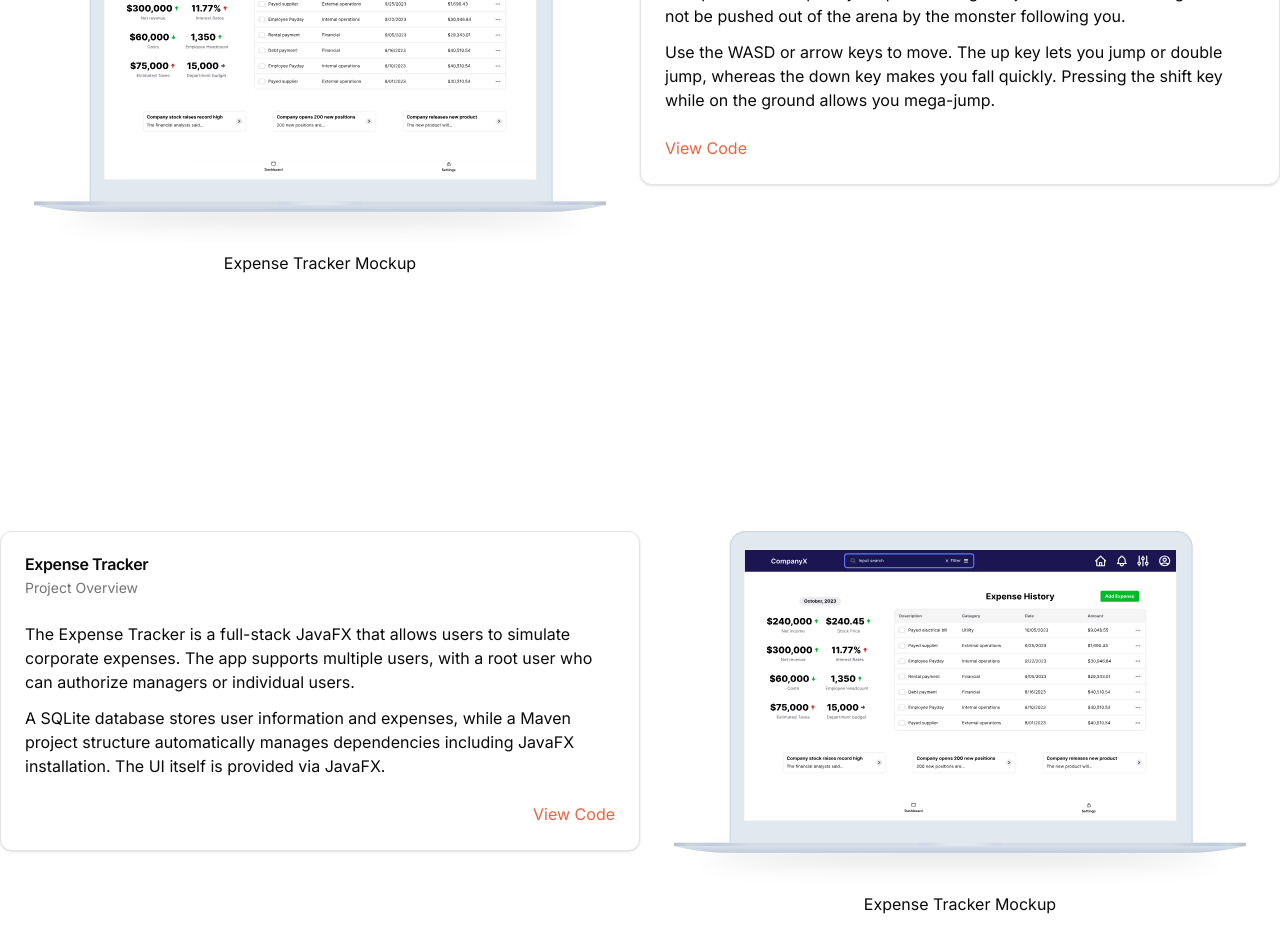
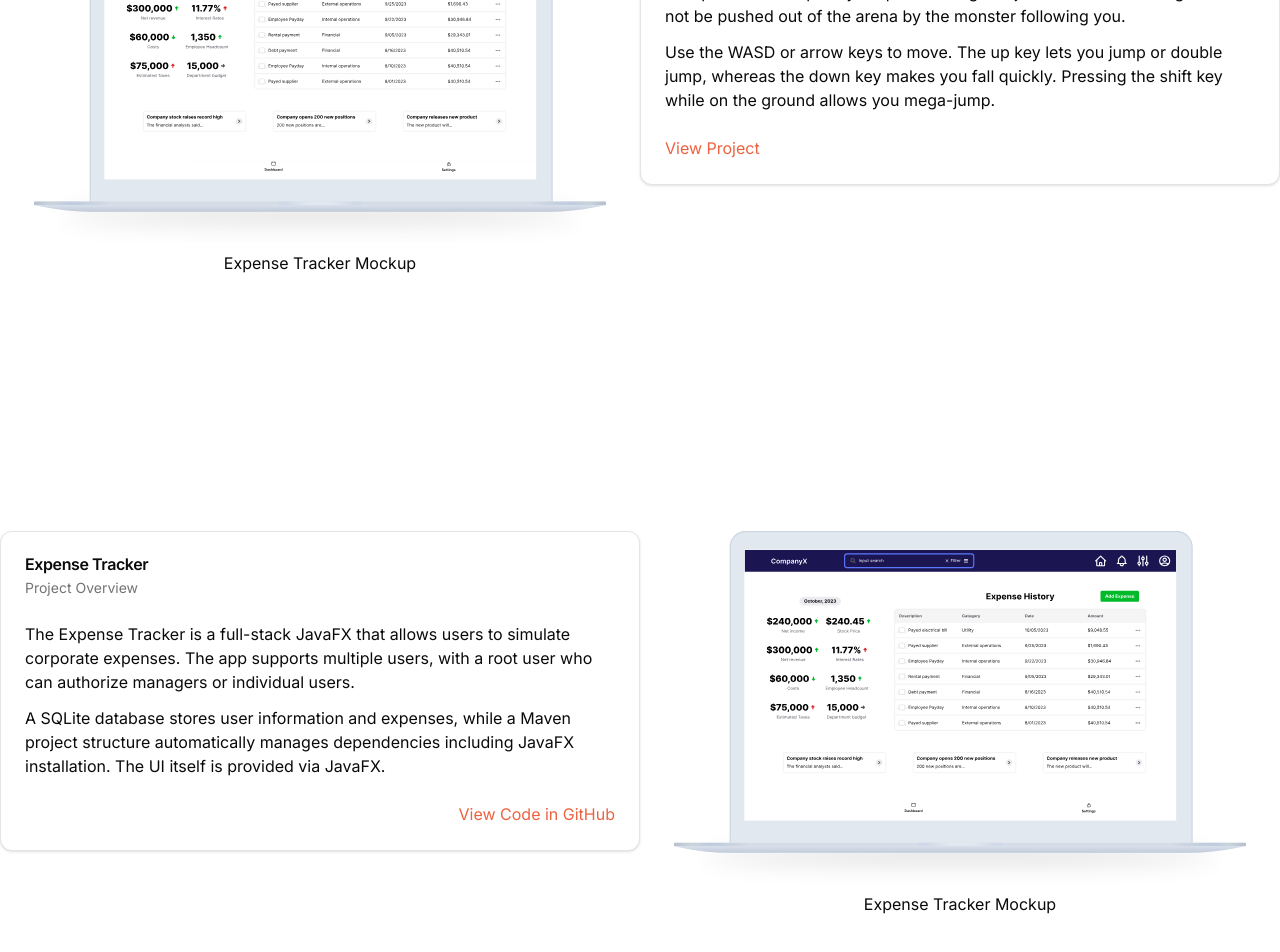
Before and after one commit to availe/Personal-Website-V2, a Next.js app: page /projects in a window 1280 px wide. Shown: the part 240-1192 px from the top of the page. Built offline with nearby package versions, Linux system fonts and the light colour scheme.

Commit message:
Update project-entry.tsx

```diff
--- a/src/components/project/project-entry.tsx
+++ b/src/components/project/project-entry.tsx
@@ -41,7 +41,7 @@ const callToActionLink = (isInternal: boolean, codeUrl: string) => {
 
   return isInternal ? (
     <Link href={codeUrl} passHref>
-      <span className={linkClass}>View Code</span>
+      <span className={linkClass}>View Project</span>
     </Link>
   ) : (
     <a
@@ -50,7 +50,7 @@ const callToActionLink = (isInternal: boolean, codeUrl: string) => {
       rel="noopener noreferrer"
       className={linkClass}
     >
-      View Code
+      View Code in GitHub
     </a>
   );
 };
```
